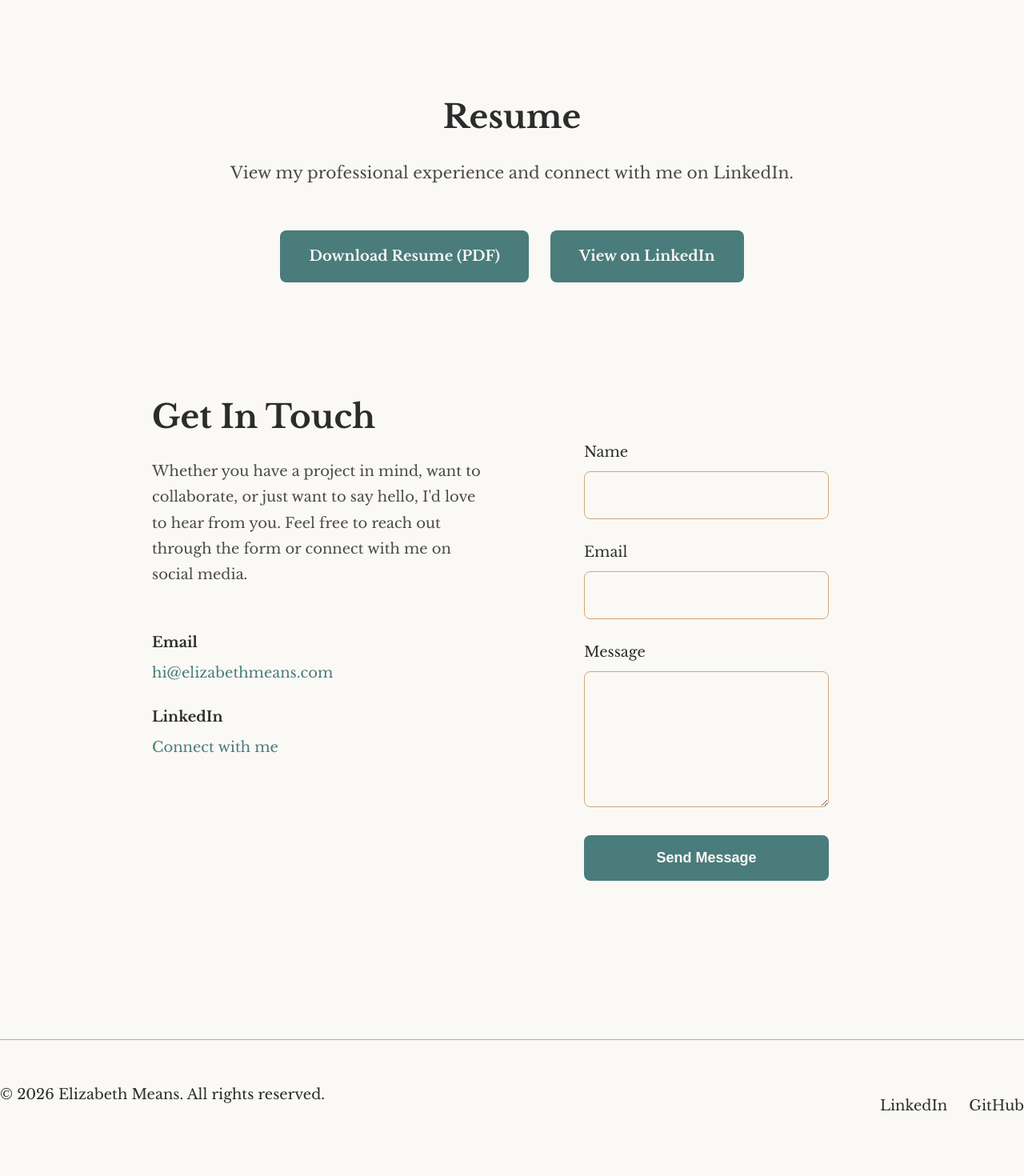
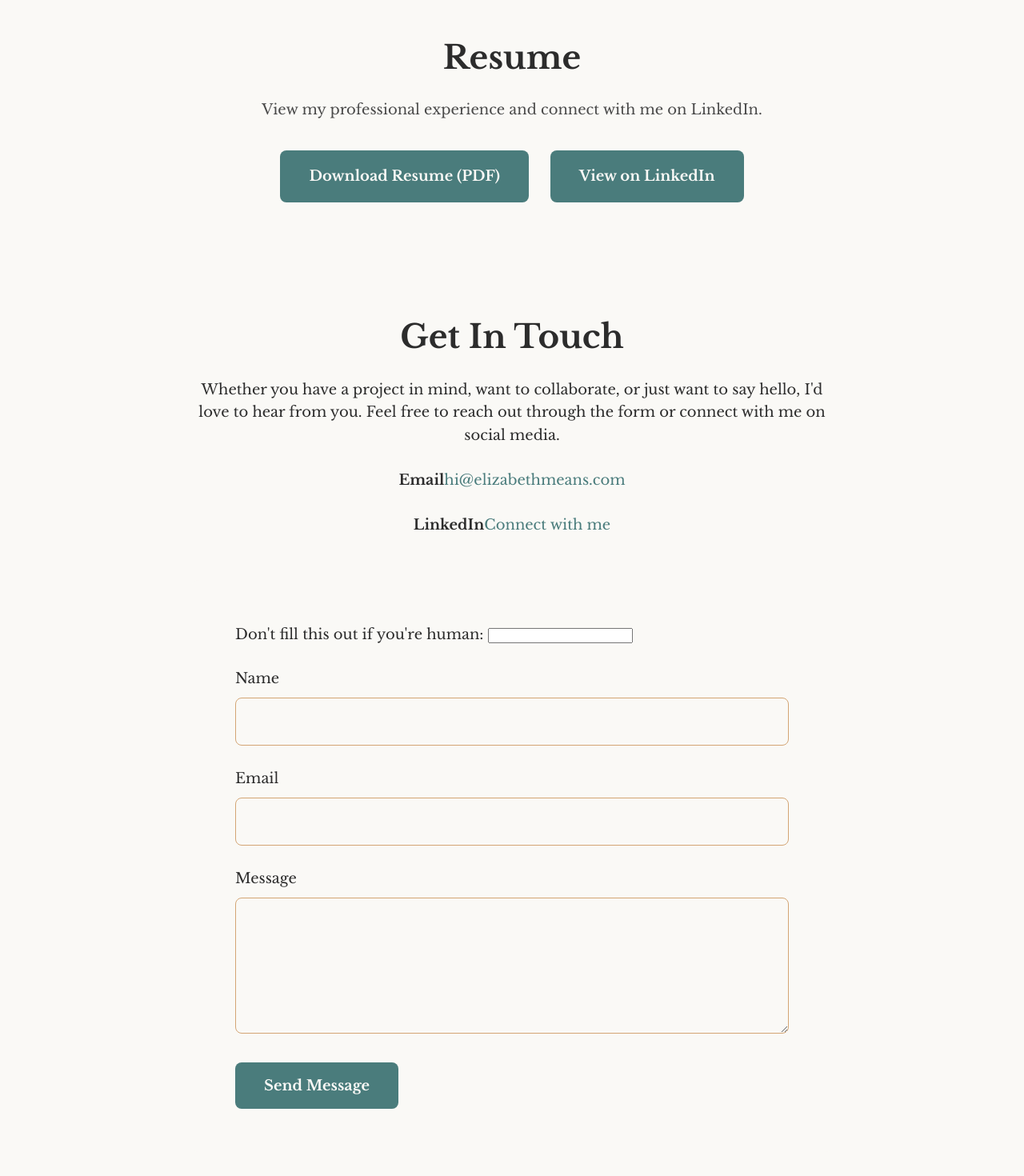
Before and after one commit to emeans/elizabeth-means, a Next.js app: page / in a window 1280 px wide. Shown: the part 1180-2650 px from the top of the page at 80% size. Built offline with nearby package versions, Linux system fonts and the light colour scheme.

Commit message:
partial wcag standards

```diff
--- a/app/globals.css
+++ b/app/globals.css
@@ -30,6 +30,20 @@ html {
   font-size: 18px;
   scroll-behavior: smooth;
   scroll-padding-top: 100px;
+}
+
+@media (prefers-reduced-motion: reduce) {
+  html {
+    scroll-behavior: auto;
+  }
+
+  *,
+  *::before,
+  *::after {
+    animation-duration: 0.01ms !important;
+    animation-iteration-count: 1 !important;
+    transition-duration: 0.01ms !important;
+  }
 }
 
 body {
--- a/app/page.module.css
+++ b/app/page.module.css
@@ -1,3 +1,44 @@
+.skipLink {
+  position: fixed;
+  top: -60px;
+  left: 50%;
+  transform: translateX(-50%);
+  background: var(--color-accent-dark);
+  color: var(--color-bg);
+  padding: 12px 24px;
+  text-decoration: none;
+  border-radius: 0 0 var(--border-radius) var(--border-radius);
+  z-index: 1001;
+  font-weight: 600;
+  font-size: 0.875rem;
+  opacity: 0;
+  pointer-events: none;
+  transition: top 0.3s cubic-bezier(0.4, 0, 0.2, 1), opacity 0.3s ease;
+  white-space: nowrap;
+  box-shadow: 0 4px 6px rgba(0, 0, 0, 0.1);
+}
+
+.skipLink:focus {
+  top: 0;
+  opacity: 1;
+  pointer-events: auto;
+  outline: 3px solid var(--color-bg);
+  outline-offset: -3px;
+  box-shadow: 0 4px 12px rgba(0, 0, 0, 0.2);
+}
+
+.skipLink:focus:not(:focus-visible) {
+  outline: none;
+}
+
+.mainContainer {
+  position: relative;
+}
+
+.mainContainer.skipLinkActive .nav {
+  margin-top: 48px;
+}
+
 .nav {
   background: rgba(250, 249, 246, 0.95);
   border-bottom: 1px solid var(--color-border);
@@ -5,6 +46,7 @@
   top: 0;
   z-index: 100;
   backdrop-filter: blur(10px);
+  transition: margin-top 0.3s ease;
 }
 
 .navContainer {
@@ -22,6 +64,12 @@
   color: var(--color-text);
 }
 
+.logo:focus {
+  outline: 2px solid var(--color-accent);
+  outline-offset: 4px;
+  border-radius: 2px;
+}
+
 .navLinks {
   display: flex;
   list-style: none;
@@ -35,8 +83,15 @@
   position: relative;
 }
 
-.navLinks a:hover {
+.navLinks a:hover,
+.navLinks a:focus {
   color: var(--color-accent);
+}
+
+.navLinks a:focus {
+  outline: 2px solid var(--color-accent);
+  outline-offset: 4px;
+  border-radius: 2px;
 }
 
 .navLinks a::after {
@@ -56,7 +111,7 @@
 
 .hero {
   padding: var(--spacing-2xl) 0;
-  background: linear-gradient(135deg, var(--color-accent) 0%, var(--color-accent-dark) 50%, var(--color-subtle) 100%);
+  background: linear-gradient(135deg, var(--color-accent-dark) 0%, var(--color-accent) 50%, var(--color-accent-dark) 100%);
   min-height: 80vh;
   display: flex;
   align-items: center;
@@ -97,6 +152,17 @@
   transition: border-radius 0.6s ease, transform 0.3s ease;
   animation: blob 8s ease-in-out infinite;
   filter: drop-shadow(0 10px 20px rgba(0, 0, 0, 0.2));
+}
+
+@media (prefers-reduced-motion: reduce) {
+  .heroImage img {
+    animation: none;
+    border-radius: 30% 70% 70% 30% / 30% 30% 70% 70%;
+  }
+
+  .heroImage img:hover {
+    transform: none;
+  }
 }
 
 .heroImage img:hover {
@@ -158,17 +224,10 @@
   text-align: center;
 }
 
-.aboutContent p {
-  font-size: 1.125rem;
-  color: var(--color-text-light);
-  margin-bottom: var(--spacing-md);
-  line-height: 1.8;
-}
-
 .resume {
   padding: var(--spacing-2xl) 36px;
   background: var(--color-bg-light);
-  scroll-margin-top: 0;
+  scroll-margin-top: 100px;
 }
 
 .resumeContent {
@@ -178,10 +237,8 @@
 }
 
 .resumeDescription {
-  font-size: 1.125rem;
+  margin-bottom: var(--spacing-lg);
   color: var(--color-text-light);
-  margin-bottom: var(--spacing-xl);
-  line-height: 1.8;
 }
 
 .resumeLinks {
@@ -199,63 +256,53 @@
   border-radius: var(--border-radius);
   font-weight: 600;
   transition: var(--transition);
-  text-decoration: none;
 }
 
-.resumeLink:hover {
+.resumeLink:hover,
+.resumeLink:focus {
   background: var(--color-accent);
   transform: translateY(-2px);
-  box-shadow: 0 4px 8px rgba(0, 0, 0, 0.1);
-  opacity: 1;
+  box-shadow: 0 4px 8px rgba(0, 0, 0, 0.15);
+}
+
+.resumeLink:focus {
+  outline: 3px solid var(--color-accent-dark);
+  outline-offset: 2px;
 }
 
 .contact {
   padding: var(--spacing-2xl) 36px;
-  scroll-margin-top: 0;
+  scroll-margin-top: 100px;
 }
 
 .contactContent {
-  max-width: 900px;
+  max-width: 800px;
   margin: 0 auto;
-  display: grid;
-  grid-template-columns: 1fr 1fr;
-  gap: var(--spacing-2xl);
-  align-items: start;
 }
 
-.contactInfo h2 {
-  margin-bottom: var(--spacing-md);
-}
-
-.contactInfo p {
-  color: var(--color-text-light);
-  line-height: 1.8;
+.contactInfo {
   margin-bottom: var(--spacing-xl);
-}
-
-.contactDetails {
-  display: flex;
-  flex-direction: column;
-  gap: var(--spacing-md);
+  text-align: center;
 }
 
 .contactItem {
-  display: flex;
-  flex-direction: column;
-  gap: var(--spacing-xs);
-}
-
-.contactItem strong {
-  color: var(--color-text);
-  font-weight: 600;
+  margin-bottom: var(--spacing-md);
 }
 
 .contactItem a {
   color: var(--color-accent-dark);
+  font-weight: 500;
 }
 
-.contactItem a:hover {
+.contactItem a:hover,
+.contactItem a:focus {
   color: var(--color-accent);
+}
+
+.contactItem a:focus {
+  outline: 2px solid var(--color-accent);
+  outline-offset: 2px;
+  border-radius: 2px;
 }
 
 .contactForm {
@@ -285,13 +332,15 @@
   font-size: 1rem;
   transition: var(--transition);
   background: var(--color-bg);
+  color: var(--color-text);
 }
 
 .formGroup input:focus,
 .formGroup textarea:focus {
-  outline: none;
+  outline: 2px solid var(--color-accent-dark);
+  outline-offset: 2px;
   border-color: var(--color-accent);
-  box-shadow: 0 0 0 3px rgba(91, 186, 213, 0.1);
+  box-shadow: 0 0 0 2px rgba(91, 138, 138, 0.2);
 }
 
 .formGroup textarea {
@@ -299,81 +348,85 @@
   min-height: 120px;
 }
 
-.hidden {
-  display: none;
-}
-
 .btn {
-  display: inline-block;
   padding: var(--spacing-sm) var(--spacing-lg);
-  border-radius: var(--border-radius);
-  font-weight: 600;
-  transition: var(--transition);
-  cursor: pointer;
-  border: 2px solid transparent;
-  font-size: 1rem;
-  width: 100%;
   background: var(--color-accent-dark);
   color: var(--color-bg);
   border: none;
+  border-radius: var(--border-radius);
+  font-family: var(--font-body);
+  font-size: 1rem;
+  font-weight: 600;
+  cursor: pointer;
+  transition: var(--transition);
 }
 
-.btn:hover {
+.btn:hover,
+.btn:focus {
   background: var(--color-accent);
-  opacity: 1;
+  transform: translateY(-2px);
+  box-shadow: 0 4px 8px rgba(0, 0, 0, 0.15);
+}
+
+.btn:focus {
+  outline: 3px solid var(--color-accent-dark);
+  outline-offset: 2px;
+}
+
+.btn:active {
+  transform: translateY(0);
 }
 
 .footer {
-  background: var(--color-bg-light);
-  border-top: 1px solid var(--color-border);
-  padding: var(--spacing-xl) 0;
-  margin-top: var(--spacing-2xl);
+  background: var(--color-text);
+  color: var(--color-bg);
+  padding: var(--spacing-xl) 36px;
+  text-align: center;
 }
 
 .footerContent {
-  display: flex;
-  justify-content: space-between;
-  align-items: center;
-  flex-wrap: wrap;
-  gap: var(--spacing-md);
+  max-width: var(--max-width);
+  margin: 0 auto;
 }
 
 .socialLinks {
   display: flex;
-  gap: var(--spacing-md);
+  gap: var(--spacing-lg);
+  justify-content: center;
+  margin-top: var(--spacing-md);
 }
 
 .socialLinks a {
-  color: var(--color-text);
+  color: var(--color-bg);
   font-weight: 500;
+  transition: var(--transition);
 }
 
-.socialLinks a:hover {
-  color: var(--color-accent-dark);
+.socialLinks a:hover,
+.socialLinks a:focus {
+  color: var(--color-subtle);
+}
+
+.socialLinks a:focus {
+  outline: 2px solid var(--color-subtle);
+  outline-offset: 2px;
+  border-radius: 2px;
+}
+
+.container {
+  max-width: var(--max-width);
+  margin: 0 auto;
+  padding: 0 var(--spacing-md);
 }
 
 @media (max-width: 768px) {
-  .navLinks {
-    display: none;
-  }
-
   .heroContent {
     grid-template-columns: 1fr;
-    gap: var(--spacing-xl);
     text-align: center;
-  }
-
-  .heroImage {
-    order: 1;
-  }
-
-  .heroImage img {
-    max-width: 250px;
   }
 
   .heroText {
     text-align: center;
-    order: 2;
   }
 
   .hero h1 {
@@ -384,16 +437,29 @@
     font-size: 1.25rem;
   }
 
-  .contactContent {
-    grid-template-columns: 1fr;
+  .heroDescription {
+    font-size: 1rem;
   }
 
-  .contactForm {
-    padding: var(--spacing-md);
+  .navLinks {
+    gap: var(--spacing-md);
   }
 
-  .footerContent {
+  .resumeLinks {
     flex-direction: column;
+    align-items: stretch;
+  }
+
+  .resumeLink {
     text-align: center;
   }
+
+  .skipLink {
+    font-size: 0.75rem;
+    padding: 10px 20px;
+  }
+
+  main.skipLinkActive .nav {
+    margin-top: 44px;
+  }
 }
--- a/app/page.tsx
+++ b/app/page.tsx
@@ -1,6 +1,6 @@
 'use client'
 
-import { useState } from 'react'
+import { useState, useEffect, useRef } from 'react'
 import styles from './page.module.css'
 
 export default function Home() {
@@ -9,6 +9,8 @@ export default function Home() {
     email: '',
     message: ''
   })
+  const [skipLinkFocused, setSkipLinkFocused] = useState(false)
+  const skipLinkRef = useRef<HTMLAnchorElement>(null)
 
   const handleSubmit = async (e: React.FormEvent) => {
     e.preventDefault()
@@ -43,16 +45,41 @@ export default function Home() {
     })
   }
 
+  useEffect(() => {
+    const skipLink = skipLinkRef.current
+    if (!skipLink) return
+
+    const handleFocus = () => setSkipLinkFocused(true)
+    const handleBlur = () => setSkipLinkFocused(false)
+
+    skipLink.addEventListener('focus', handleFocus)
+    skipLink.addEventListener('blur', handleBlur)
+
+    return () => {
+      skipLink.removeEventListener('focus', handleFocus)
+      skipLink.removeEventListener('blur', handleBlur)
+    }
+  }, [])
+
   return (
-    <main>
-      {/* Navigation */}
-      <nav className={styles.nav}>
+    <>
+      {/* Skip to main content link for accessibility */}
+      <a
+        href="#main-content"
+        className={styles.skipLink}
+        ref={skipLinkRef}
+      >
+        Skip to main content
+      </a>
+      <main className={`${styles.mainContainer} ${skipLinkFocused ? styles.skipLinkActive : ''}`}>
+        {/* Navigation */}
+        <nav className={styles.nav}>
         <div className={styles.navContainer}>
           <a href="#home" className={styles.logo}>Elizabeth Means</a>
-          <ul className={styles.navLinks}>
-            <li><a href="#about">About</a></li>
-            <li><a href="#resume">Resume</a></li>
-            <li><a href="#contact">Contact</a></li>
+          <ul className={styles.navLinks} role="list">
+            <li><a href="#about" aria-label="Navigate to About section">About</a></li>
+            <li><a href="#resume" aria-label="Navigate to Resume section">Resume</a></li>
+            <li><a href="#contact" aria-label="Navigate to Contact section">Contact</a></li>
           </ul>
         </div>
       </nav>
@@ -77,7 +104,7 @@ export default function Home() {
       </section>
 
       {/* About Section */}
-      <section id="about" className={styles.about}>
+      <section id="main-content" className={styles.about}>
         <div className={styles.container}>
           <div className={styles.aboutContent}>
             <h2>About Me</h2>
@@ -187,7 +214,7 @@ export default function Home() {
                 ></textarea>
               </div>
 
-              <button type="submit" className={styles.btn}>Send Message</button>
+              <button type="submit" className={styles.btn} aria-label="Send contact form message">Send Message</button>
             </form>
           </div>
         </div>
@@ -205,6 +232,7 @@ export default function Home() {
           </div>
         </div>
       </footer>
-    </main>
+      </main>
+    </>
   )
 }
```
